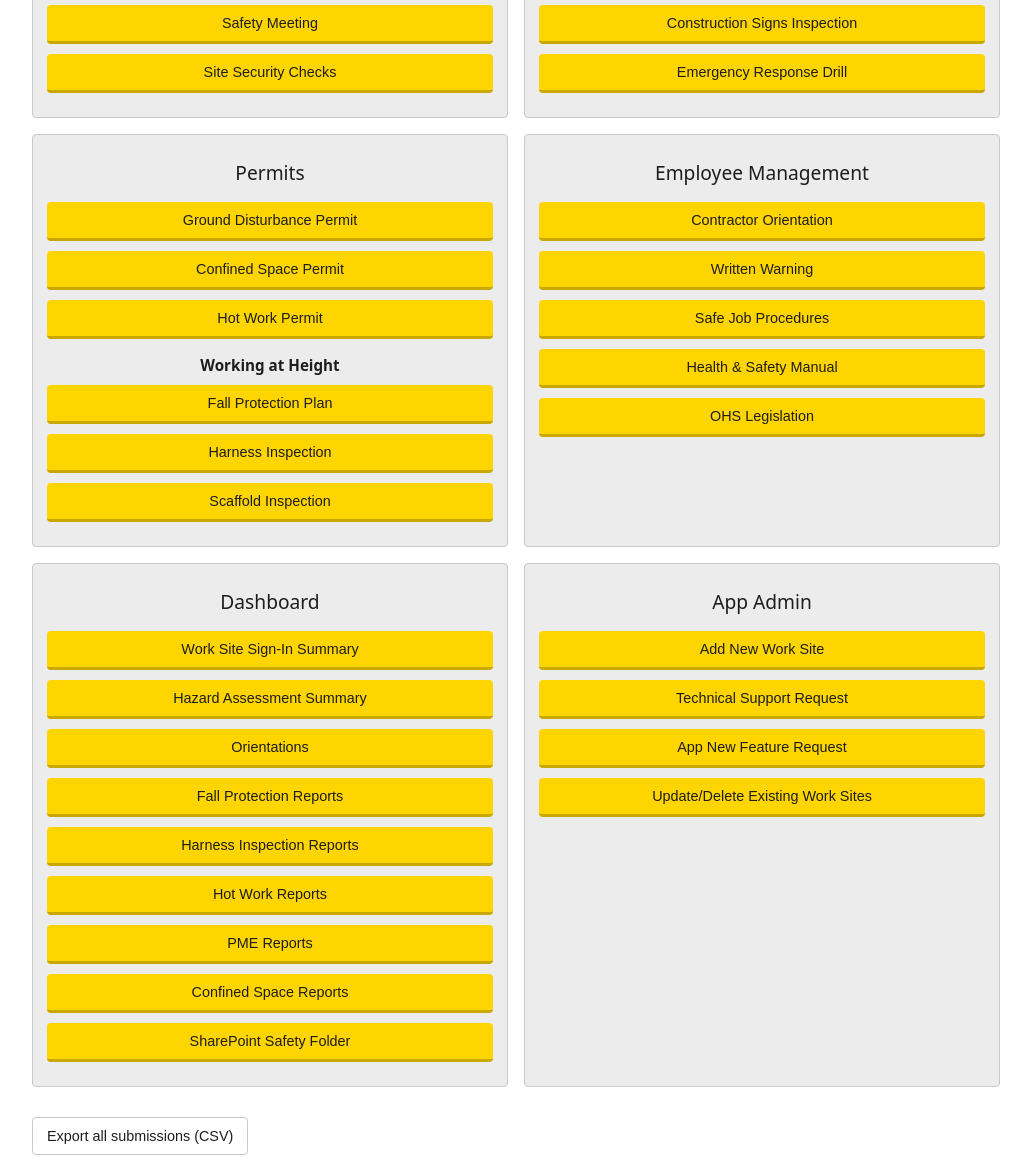
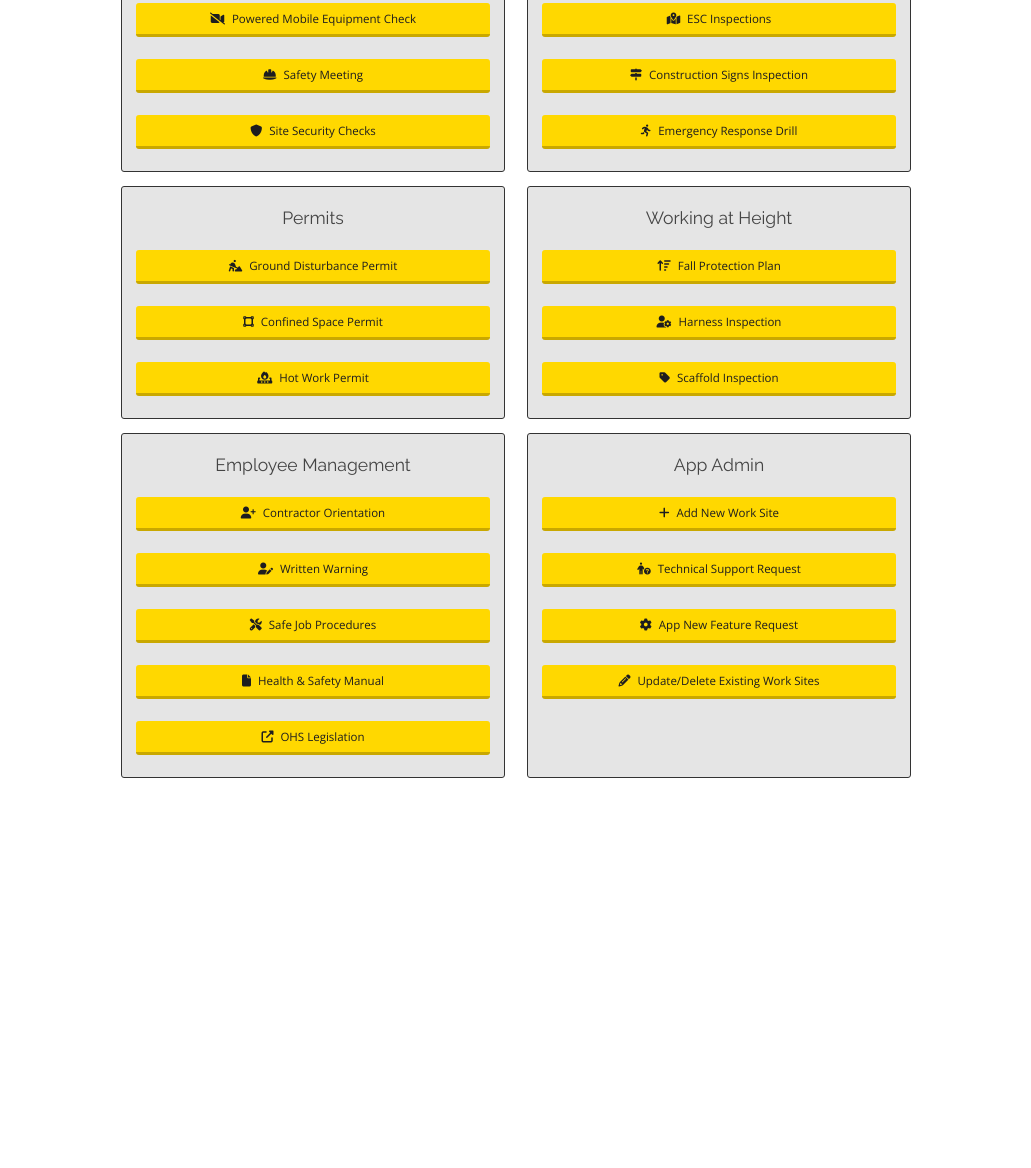
Before and after one commit to lbco-safety-app/lbco-safety, a plain HTML site: page index.html in a window 1280 px wide. Shown: the part 543-1711 px from the top of the page, without its empty margins (124-1155 px from the left). After the commit the page ends 1385 px from the top, so only its background shows below. Drawn offline with nearby package versions, Linux system fonts and the light colour scheme.

Commit message:
Match home page layout to BVS LBCO home: Working at Height panel, button icons, remove Dashboard panel and CSV button
Co-Authored-By: Claude Sonnet 5.5 <noreply@anthropic.com>
Claude-Session: https://claude.ai/code/session_01Dg48xrhUXYsNXWvKdaE4eS

```diff
--- a/app.js
+++ b/app.js
@@ -27,13 +27,11 @@ function home() {
     grid.append(p);
   });
   $app.append(grid);
-  $app.append(el(`<div class="row"><button class="btn secondary" id="export">Export all submissions (CSV)</button></div>`));
-  document.getElementById("export").onclick = exportCsv;
 }
 
 function btn(item) {
   if (item.heading) return el(`<h3 class="subhead">${esc(item.heading)}</h3>`);
-  const b = el(`<button class="btn">${esc(item.label)}</button>`);
+  const b = el(`<button class="btn">${item.icon ? `<i class="fa-solid fa-${item.icon}"></i> ` : ""}${esc(item.label)}</button>`);
   b.onclick = () => { if (item.doc && window.DOC_URLS && window.DOC_URLS[item.doc]) { window.open(window.DOC_URLS[item.doc], "_blank", "noopener"); return; } if (item.url) { window.open(item.url, "_blank", "noopener"); return; } location.hash = item.report ? `#report/${item.report}` : item.form ? `#form/${item.form}` : item.doc ? `#doc/${item.doc}` : `#admin/${item.admin}`; };
   return b;
 }
--- a/forms.js
+++ b/forms.js
@@ -223,51 +223,41 @@ window.REPORTS = {
   csp: { title: "Confined Space Reports", src: "https://www.jotform.com/report/25020564338705221" },
 };
 window.MENU = {
-  top: [{ label: "Management Safety Reports", form: "mgmt" }],
+  top: [{ label: "Management Safety Reports", form: "mgmt", icon: "file-lines" }],
   columns: [
     { title: "Daily Forms", items: [
-      { label: "Work Site Sign In", form: "signin" },
-      { label: "Site Safety Orientation", form: "orientation" },
-      { label: "eHazard Assessment", form: "hazard" },
-      { label: "Powered Mobile Equipment Check", form: "equipment" },
-      { label: "Safety Meeting", form: "meeting" },
-      { label: "Site Security Checks", form: "security" }] },
+      { label: "Work Site Sign In", form: "signin", icon: "users" },
+      { label: "Site Safety Orientation", form: "orientation", icon: "user-gear" },
+      { label: "eHazard Assessment", form: "hazard", icon: "triangle-exclamation" },
+      { label: "Powered Mobile Equipment Check", form: "equipment", icon: "video-slash" },
+      { label: "Safety Meeting", form: "meeting", icon: "helmet-safety" },
+      { label: "Site Security Checks", form: "security", icon: "shield" }] },
     { title: "Inspections", items: [
-      { label: "Incident Reporting & Investigation", form: "incident" },
-      { label: "Work Site Inspections", form: "inspection" },
-      { label: "ECO Inspections", form: "eco" },
-      { label: "ESC Inspections", form: "esc" },
-      { label: "Construction Signs Inspection", form: "signs" },
-      { label: "Emergency Response Drill", form: "drill" }] },
+      { label: "Incident Reporting & Investigation", form: "incident", icon: "car-burst" },
+      { label: "Work Site Inspections", form: "inspection", icon: "clipboard" },
+      { label: "ECO Inspections", form: "eco", icon: "leaf" },
+      { label: "ESC Inspections", form: "esc", icon: "map-location-dot" },
+      { label: "Construction Signs Inspection", form: "signs", icon: "signs-post" },
+      { label: "Emergency Response Drill", form: "drill", icon: "person-running" }] },
     { title: "Permits", items: [
-      { label: "Ground Disturbance Permit", form: "gdp" },
-      { label: "Confined Space Permit", form: "csp" },
-      { label: "Hot Work Permit", form: "hotwork" },
-      { heading: "Working at Height" },
-      { label: "Fall Protection Plan", form: "fallplan" },
-      { label: "Harness Inspection", form: "harness" },
-      { label: "Scaffold Inspection", form: "scaffold" }] },
+      { label: "Ground Disturbance Permit", form: "gdp", icon: "person-digging" },
+      { label: "Confined Space Permit", form: "csp", icon: "vector-square" },
+      { label: "Hot Work Permit", form: "hotwork", icon: "fire-burner" }] },
+    { title: "Working at Height", items: [
+      { label: "Fall Protection Plan", form: "fallplan", icon: "arrow-up-wide-short" },
+      { label: "Harness Inspection", form: "harness", icon: "user-gear" },
+      { label: "Scaffold Inspection", form: "scaffold", icon: "tag" }] },
     { title: "Employee Management", items: [
-      { label: "Contractor Orientation", form: "contractor" },
-      { label: "Written Warning", form: "warning" },
-      { label: "Safe Job Procedures", doc: "sjp" },
-      { label: "Health & Safety Manual", doc: "manual" },
-      { label: "OHS Legislation", doc: "ohs" }] },
-    { title: "Dashboard", items: [
-      { label: "Work Site Sign-In Summary", report: "signin" },
-      { label: "Hazard Assessment Summary", report: "hazards" },
-      { label: "Orientations", report: "orientations" },
-      { label: "Fall Protection Reports", report: "fall" },
-      { label: "Harness Inspection Reports", report: "harness" },
-      { label: "Hot Work Reports", report: "hotwork" },
-      { label: "PME Reports", report: "pme" },
-      { label: "Confined Space Reports", report: "csp" },
-      { label: "SharePoint Safety Folder", url: window.SHAREPOINT_URL }] },
+      { label: "Contractor Orientation", form: "contractor", icon: "user-plus" },
+      { label: "Written Warning", form: "warning", icon: "user-pen" },
+      { label: "Safe Job Procedures", doc: "sjp", icon: "screwdriver-wrench" },
+      { label: "Health & Safety Manual", doc: "manual", icon: "file" },
+      { label: "OHS Legislation", doc: "ohs", icon: "up-right-from-square" }] },
     { title: "App Admin", items: [
-      { label: "Add New Work Site", admin: "addsite" },
-      { label: "Technical Support Request", form: "support" },
-      { label: "App New Feature Request", form: "feature" },
-      { label: "Update/Delete Existing Work Sites", admin: "sites" }] },
+      { label: "Add New Work Site", admin: "addsite", icon: "plus" },
+      { label: "Technical Support Request", form: "support", icon: "person-circle-question" },
+      { label: "App New Feature Request", form: "feature", icon: "gear" },
+      { label: "Update/Delete Existing Work Sites", admin: "sites", icon: "pencil" }] },
   ],
 };
 
--- a/index.html
+++ b/index.html
@@ -4,6 +4,9 @@
 <meta charset="utf-8">
 <meta name="viewport" content="width=device-width, initial-scale=1">
 <title>LBCO Digital Safety App</title>
+<link rel="preconnect" href="https://fonts.googleapis.com">
+<link rel="stylesheet" href="https://fonts.googleapis.com/css2?family=Open+Sans:wght@400;600;700&family=Raleway:wght@400;500&display=swap">
+<link rel="stylesheet" href="https://cdnjs.cloudflare.com/ajax/libs/font-awesome/6.5.2/css/all.min.css">
 <link rel="stylesheet" href="styles.css">
 </head>
 <body>
--- a/styles.css
+++ b/styles.css
@@ -25,3 +25,16 @@ th, td { border-bottom:1px solid var(--line); padding:8px; text-align:left; }
 @media (max-width: 700px) { .grid { grid-template-columns: 1fr; } }
 .brand { position:relative; width:260px; height:92px; overflow:hidden; margin:0 auto 4px; letter-spacing:0; } .brand img { position:absolute; width:471px; max-width:none; left:-101px; top:-118px; }
 .subhead { text-align:center; font-weight:600; font-size:.95rem; margin:16px 0 4px; }
+
+/* Home page layout matched to the BVS Canada LBCO home page */
+body { font-family: "Open Sans", system-ui, "Segoe UI", Roboto, sans-serif; }
+main { max-width: 822px; padding: 24px 16px 64px; }
+h1 { font-family: Raleway, "Open Sans", sans-serif; font-size: 1.4rem; color:#444; margin: 22px 0 28px; }
+.sub { font-size: .72rem; margin: 18px 0; }
+.btn { font-family: "Open Sans", sans-serif; font-size: .72rem; padding: 8px 14px; margin: 0 0 22px; background:#ffd800; border-bottom:3px solid #c9a800; border-radius:3px; }
+.btn i { margin-right: 4px; font-size: .75rem; }
+.grid { gap: 14px 22px; margin-top: 18px; }
+.panel { background:#e5e5e5; border:1px solid #333; border-radius:3px; padding: 6px 14px 0; }
+.panel h2 { font-family: Raleway, "Open Sans", sans-serif; font-weight:400; font-size: 1.1rem; color:#444; margin: 14px 0 22px; }
+.panel .btn { margin: 0 0 22px; }
+.panel { padding-bottom: 0; }
```
